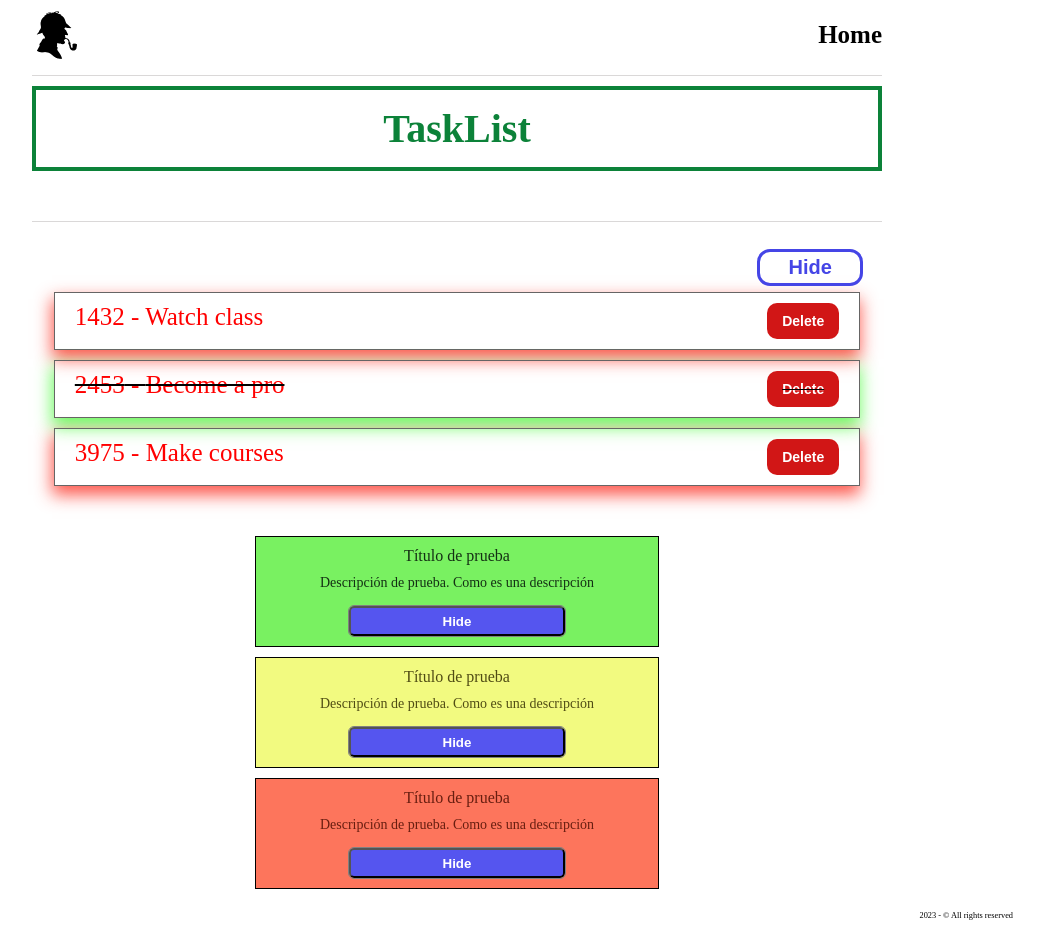
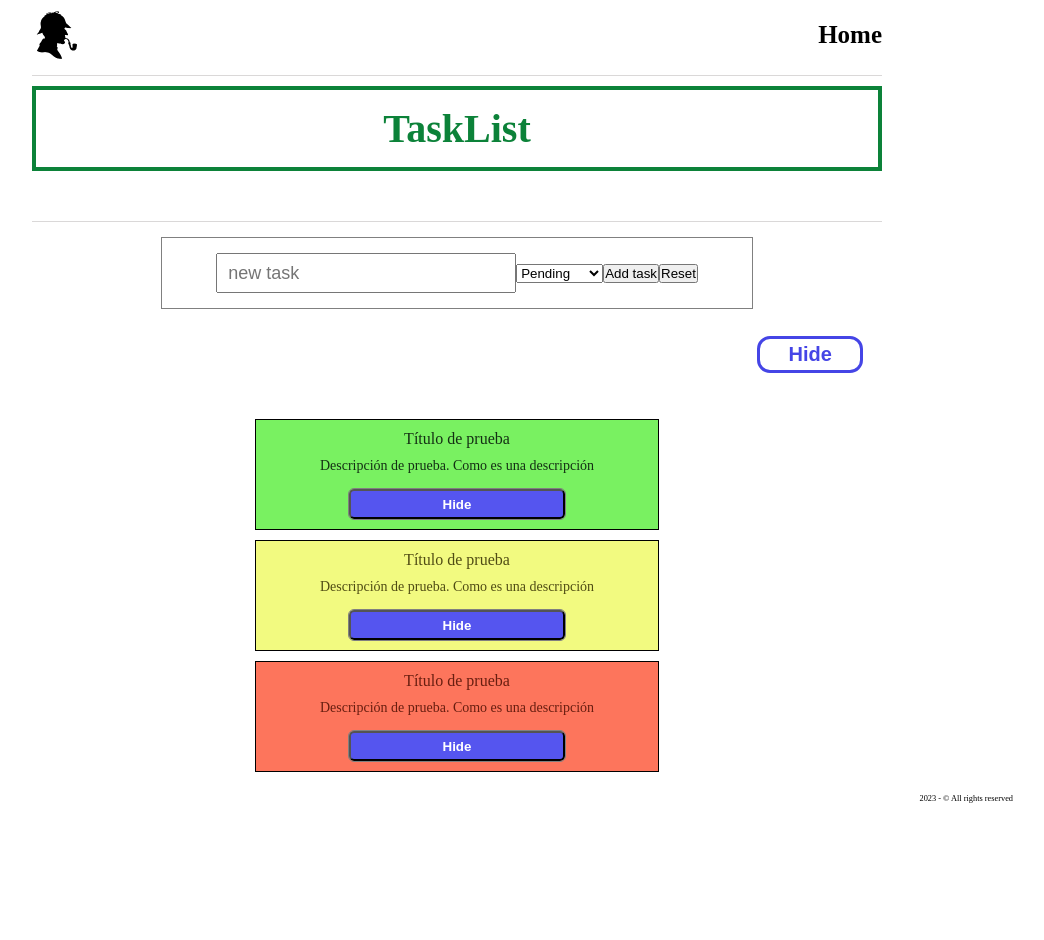
Before and after one commit to RubenSH51/taskmaster, a React (Create React App) app: page / in a window 1280 px wide. Shown: the whole page, without its empty margins (183-1227 px from the left). After the commit the page ends 823 px from the top, so only its background shows below. Built offline with nearby package versions, Linux system fonts and the light colour scheme.

Commit message:
modulo6 terminado

```diff
--- a/src/App.js
+++ b/src/App.js
@@ -4,16 +4,32 @@ import { useState } from "react";
 import { Header } from "./components/Header"
 import { TaskList } from "./components/TaskList";
 import { Footer } from "./components/Footer";
+import { AddTask } from "./components/AddTask";
 
 
 
 export const App = () => {
+  const [tasks, setTasks] = useState([])
+  // const [tasks, setTasks] = useState([
+  //   {id: 1432,
+  //   name: "Watch class",
+  //   completed: false},
+  //   {id: 2453,
+  //   name: "Become a pro",
+  //   completed: true},
+  //   {id: 3975,
+  //   name: "Make courses",
+  //   completed: false}
+  // ])
+
+
 
   return (
 
       <div className="App">
         <Header />
-        <TaskList />
+        <AddTask  tasks={tasks} setTasks={setTasks}/>
+        <TaskList tasks={tasks} setTasks={setTasks}/>
         <Footer />
       </div>
   )
--- /dev/null
+++ b/src/components/AddTask.css
@@ -0,0 +1,29 @@
+.addtask
+{
+    width: 70%;
+    margin: 15px auto 15px;
+    display: flex;
+}
+
+.addtask form
+{
+    display: flex;
+    align-items: center;
+    border: 1px solid gray;
+    padding: 15px 54px;
+    margin: 0 auto;
+}
+
+.addtask form label
+{
+    font-size: 3rem;
+    margin-right: 10px;
+}
+
+.addtask form input
+{
+    height: 40px;
+    width: 300px;
+    padding-left: 10px;
+    font-size: 1.8rem;
+}
--- /dev/null
+++ b/src/components/AddTask.js
@@ -0,0 +1,56 @@
+import React, { useState } from 'react'
+import "./AddTask.css"
+
+export const AddTask = ({tasks,setTasks}) => {
+
+    const [newTask, setNewTask] = useState("");
+    const [taskProgress, setTaskProgress] = useState(false)
+
+    function handleChange(e)
+    {
+      //console.log(e.target.value)
+      setNewTask(e.target.value)
+    }
+
+    function handleReset()
+    {
+      setNewTask('')
+      setTaskProgress(false)
+    }
+
+    function handleSubmit(e)
+    {
+      e.preventDefault();
+      const task = {
+        id: Math.floor(Math.random()*10000),
+        name: newTask,
+        completed: Boolean(taskProgress)
+      }
+      console.log(task)
+      setTasks([...tasks,task])
+      handleReset()
+    }
+
+
+    function nuevaTarea()
+    {
+        const valorInput = document.querySelector('.addtask form input').value;
+
+    }
+
+  return (
+    <section className="addtask">
+        <form onSubmit={handleSubmit}>
+            {/* <label htmlFor='task'>Task name:</label> */}
+            <input id="task" name="task" autoComplete='off'  placeholder='new task' onChange={handleChange} value={newTask}/>
+
+            <select onChange={(event) => setTaskProgress(event.target.value) } value={taskProgress}>
+              <option value={false}>Pending</option>
+              <option value={true}>Completed</option>
+            </select>
+            <button>Add task</button>
+            <button className="reset" type="button" onClick={handleReset}>Reset</button>
+        </form>
+    </section>
+  )
+}
--- a/src/components/Card.js
+++ b/src/components/Card.js
@@ -1,3 +1,4 @@
+
 import styles from "./Card.module.css"
 
 export const Card = (props) => {
@@ -7,6 +8,7 @@ export const Card = (props) => {
         <li className={props.task.completed ? "completed" : "incomplete "}>
             <span className={styles.ganzo}>{props.task.id} - {props.task.name}</span>
             <button className={styles.boton} onClick={() => props.deleteTask(props.task.id)}>Delete</button>
+
         </li>
     </>
   )
--- a/src/components/TaskList.js
+++ b/src/components/TaskList.js
@@ -5,32 +5,14 @@ import { BoxCard } from './BoxCard';
 import { BoxContainer } from './BoxContainer';
 import "./tasklist.css"
 
-export const TaskList = () => {
+export const TaskList = ({tasks,setTasks}) => {
 
 
   const [show, setShow] = useState(true);
 
-
-  const [tasks, setTasks] = useState([
-    {id: 1432,
-    name: "Watch class",
-    completed: false},
-    {id: 2453,
-    name: "Become a pro",
-    completed: true},
-    {id: 3975,
-    name: "Make courses",
-    completed: false}
-
-
-  ])
-
   function deleteTask(id)
   {
-    // console.log(id)
-
     setTasks(tasks.filter(task => id !== task.id))
-
   }
 
 
@@ -39,7 +21,7 @@ export const TaskList = () => {
         <button className="toggleBTN" onClick={() => setShow(!show)}>{show ? "Hide" : "Show"}</button>
         <ul>
           {show && tasks.map((task) => (
-            <Card key={ task.name} task={task} deleteTask={deleteTask}/>
+            <Card key={ task.id} task={task} deleteTask={deleteTask}/>
           ))}
         </ul>
         <BoxContainer />
```
